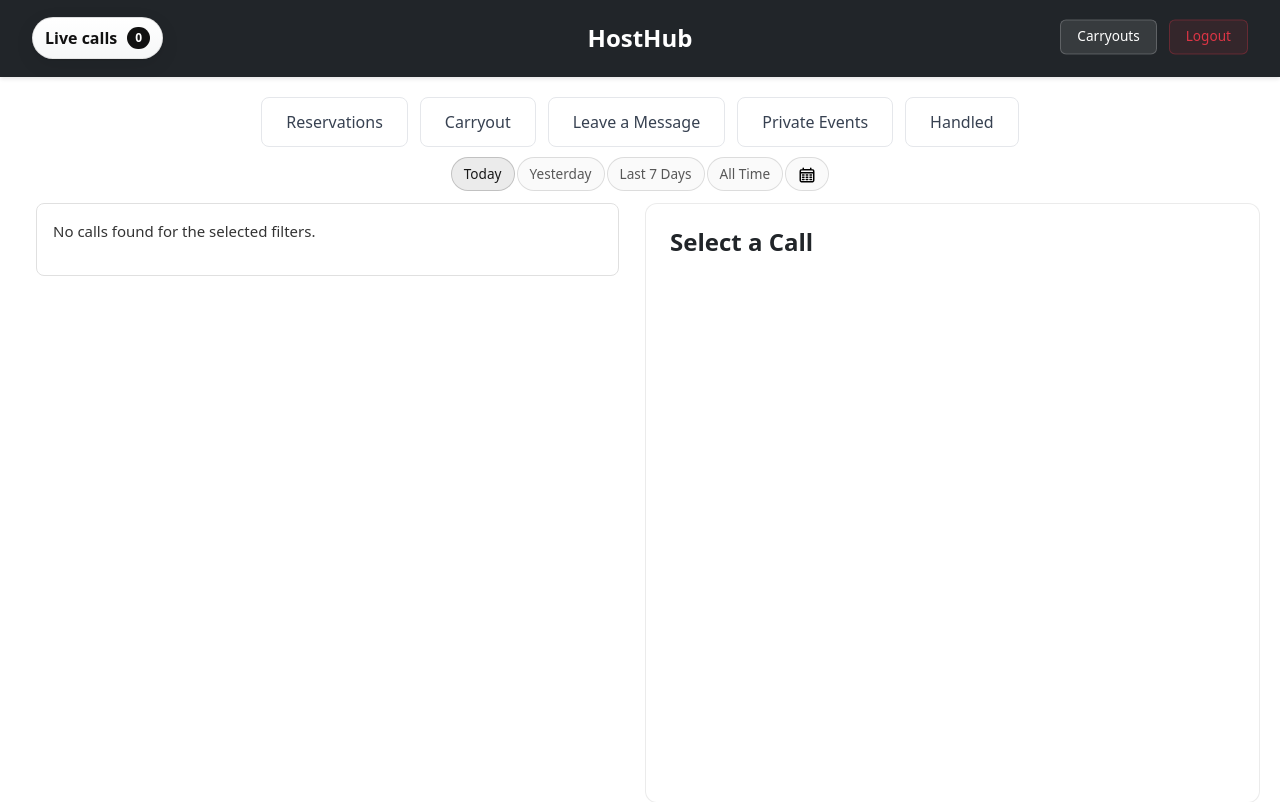
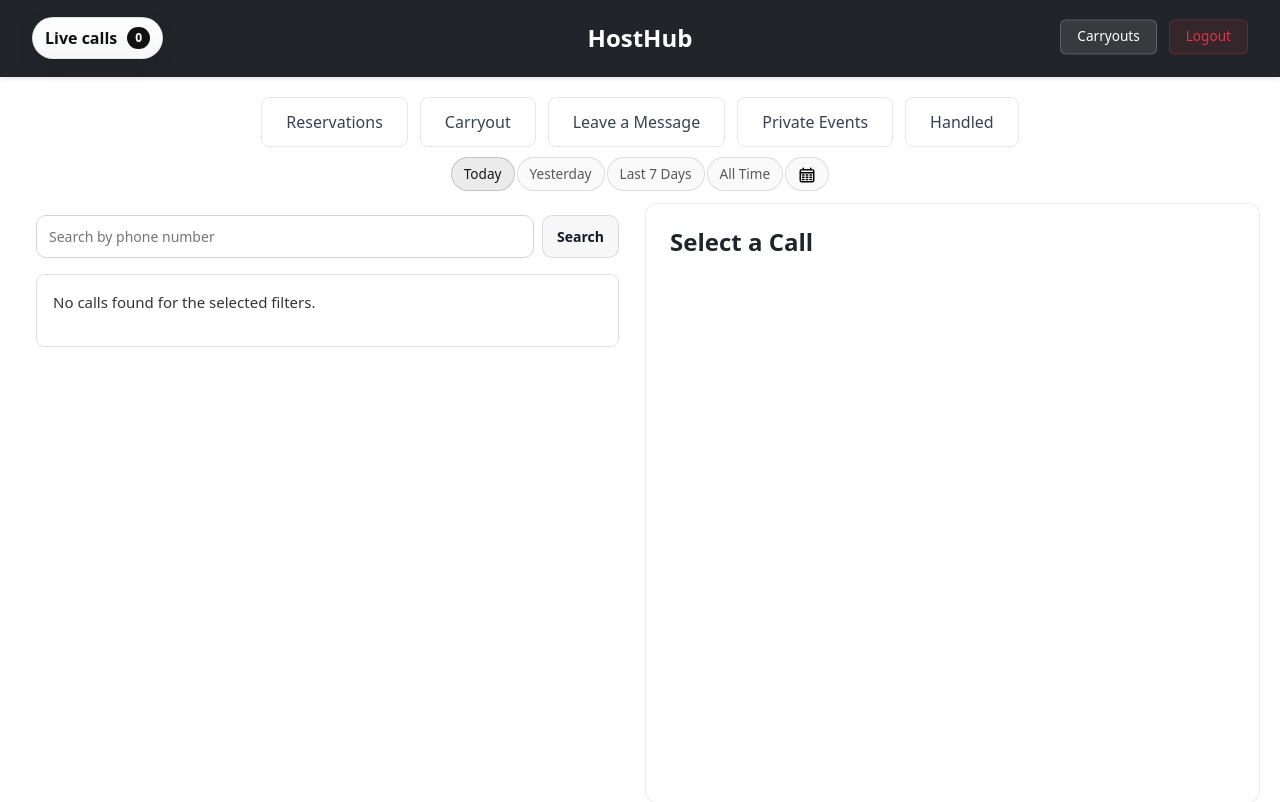
Before and after one commit to EusocialDev/hosthub, a Django app: page /dashboard/ in a window 1280 px wide. Shown: the top 802 px of the page. Run offline with Django 5.2, Linux system fonts and the light colour scheme; the visitor is signed in with stand-in values (Sample User, id 1); data that the repository does not hold is empty; some libraries are stand-ins or nearby versions.

Commit message:
add call search bar by phone number

```diff
--- a/test_1/hosthub/static/hosthub/css/styles.css
+++ b/test_1/hosthub/static/hosthub/css/styles.css
@@ -380,6 +380,43 @@ body {
 .check-icon {
     color: #28a745;
     font-size: 20px;
+
+
+}
+
+.phone-search-form {
+    display: flex;
+    gap: 8px;
+    margin: 12px 0 16px;
+    align-items: center;
+}
+
+.phone-search-input {
+    flex: 1;
+    min-width: 0;
+    padding: 10px 12px;
+    border: 1px solid #d0d5dd;
+    border-radius: 10px;
+    font-size: 14px;
+    background: #fff;
+}
+
+.phone-search-btn,
+.phone-search-clear {
+    padding: 10px 14px;
+    border-radius: 10px;
+    font-size: 14px;
+    font-weight: 600;
+    text-decoration: none;
+    border: 1px solid rgba(0,0,0,0.12);
+    background: rgba(0,0,0,0.03);
+    color: #111827;
+}
+
+.phone-search-state {
+    margin-bottom: 12px;
+    font-size: 13px;
+    color: #667085;
 }
 
 @media (max-width: 992px) {
@@ -1446,6 +1483,8 @@ background: white;
     transform: translateY(0);
 }
 
+
+
 /* =========================
    MOBILE DETAILS VIEW
 ========================= */
--- a/test_1/hosthub/templates/hosthub/index.html
+++ b/test_1/hosthub/templates/hosthub/index.html
@@ -216,6 +216,27 @@
 
         <div class="content-grid">
             <section class="message-list" id="callsList" aria-label="Messages List">
+
+            <form method="get" class="phone-search-form">
+              <input
+                  type="text"
+                  name="phone_search"
+                  value="{{ phone_search|default:'' }}"
+                  placeholder="Search by phone number"
+                  class="phone-search-input"
+              >
+              <button type="submit" class="phone-search-btn">Search</button>
+
+              {% if phone_search %}
+                  <a href="{% url 'hosthub:hosthub_dashboard' %}" class="phone-search-clear">Clear</a>
+              {% endif %}
+            </form>
+
+            {% if phone_search %}
+                <div class="phone-search-state">
+                    Showing all accessible calls for {{ phone_search }}
+                </div>
+            {% endif %}
 
                 <div class="sticky-overlay">
                     <div id="newCallsPill" class="new-calls-pill hidden" role="button" tabindex="0">
--- a/test_1/hosthub/views.py
+++ b/test_1/hosthub/views.py
@@ -129,19 +129,25 @@ def hosthub_view(request):
     qs = accessible_calls_for_user(request.user)
     date_filter = request.GET.get("date")
     custom_date = request.GET.get("custom_date")
+    phone_search = request.GET.get("phone_search", '').strip()
+    host_status = request.GET.get("host_status", "needs_action")
+    category = request.GET.get("category")
     # Get today's date in local timezone (will be used in filter_by_date, but filter_by_date uses localtime)
     today = timezone.localtime(timezone.now()).date()
 
-    # Get calls with host status = needs_action Only
-    host_status = request.GET.get("host_status", "needs_action")
-    qs = filter_by_status(qs, host_status)
-
-    # Get calls by category
-    category = request.GET.get("category")
-    qs = filter_by_category(qs, category)
-
-    # Filter by date
-    qs = filter_by_date(qs, date_filter, today, custom_date)
+    if phone_search:
+        normalized_phone = _normalize_phone_number(phone_search)
+        if normalized_phone:
+           qs = qs.filter(from_number=normalized_phone).order_by("-created_at")
+        else:
+           qs = qs.none()
+    else:
+        # Get calls with host status = needs_action Only
+        qs = filter_by_status(qs, host_status)
+        # Get calls by category
+        qs = filter_by_category(qs, category)
+        # Filter by date
+        qs = filter_by_date(qs, date_filter, today, custom_date)
 
     page_loaded_at = timezone.now()
 
@@ -180,6 +186,7 @@ def hosthub_view(request):
         "CARRYOUT_DASHBOARD_SLUG": settings.CARRYOUT_DASHBOARD_SLUG,
         "HOSTHUB_SSE_TOKEN": settings.HOSTHUB_SSE_TOKEN,
         "show_manager_button": show_manager_button,
+        "phone_search": phone_search,
     }
 
     return render(request, "hosthub/index.html", context)
```
